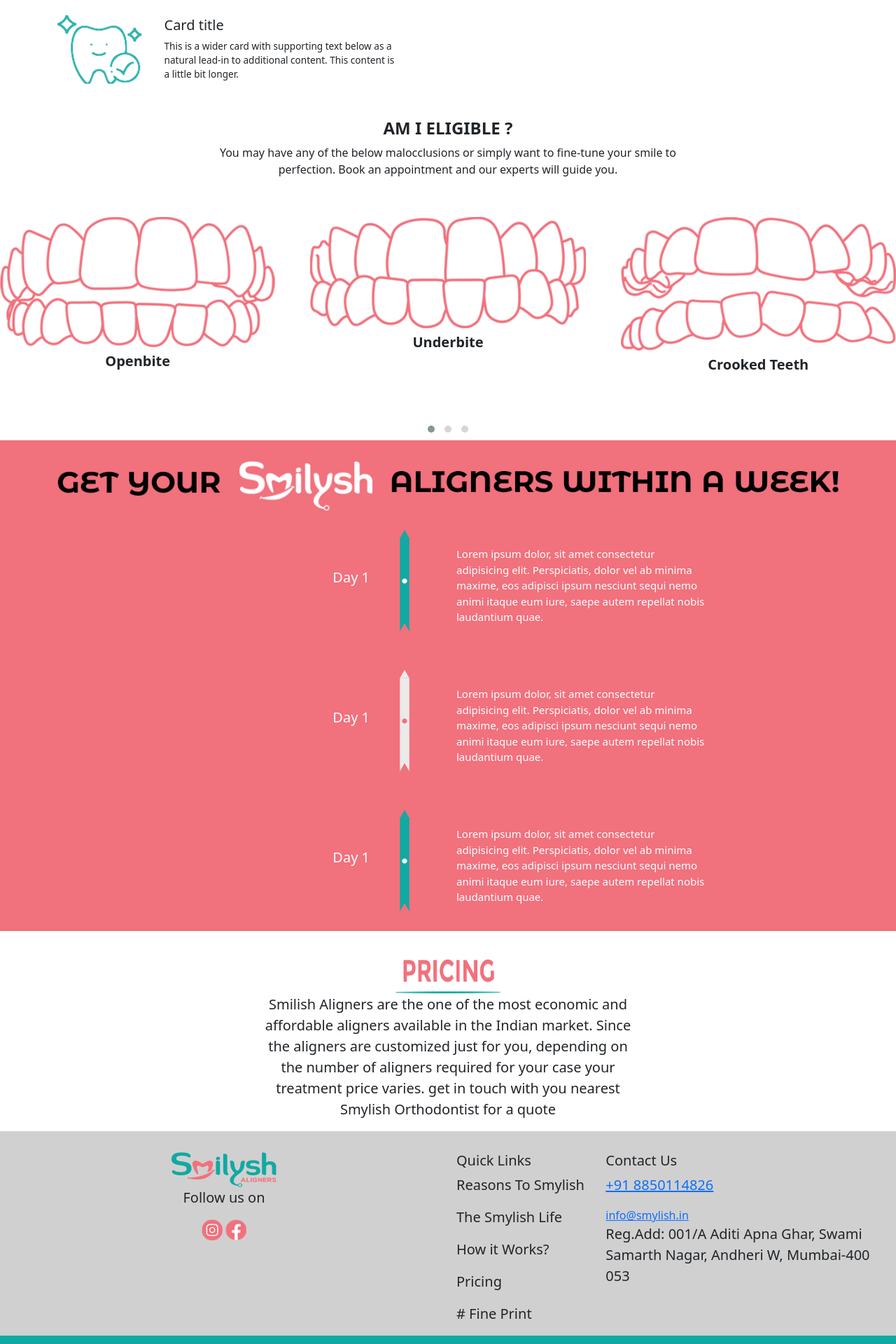
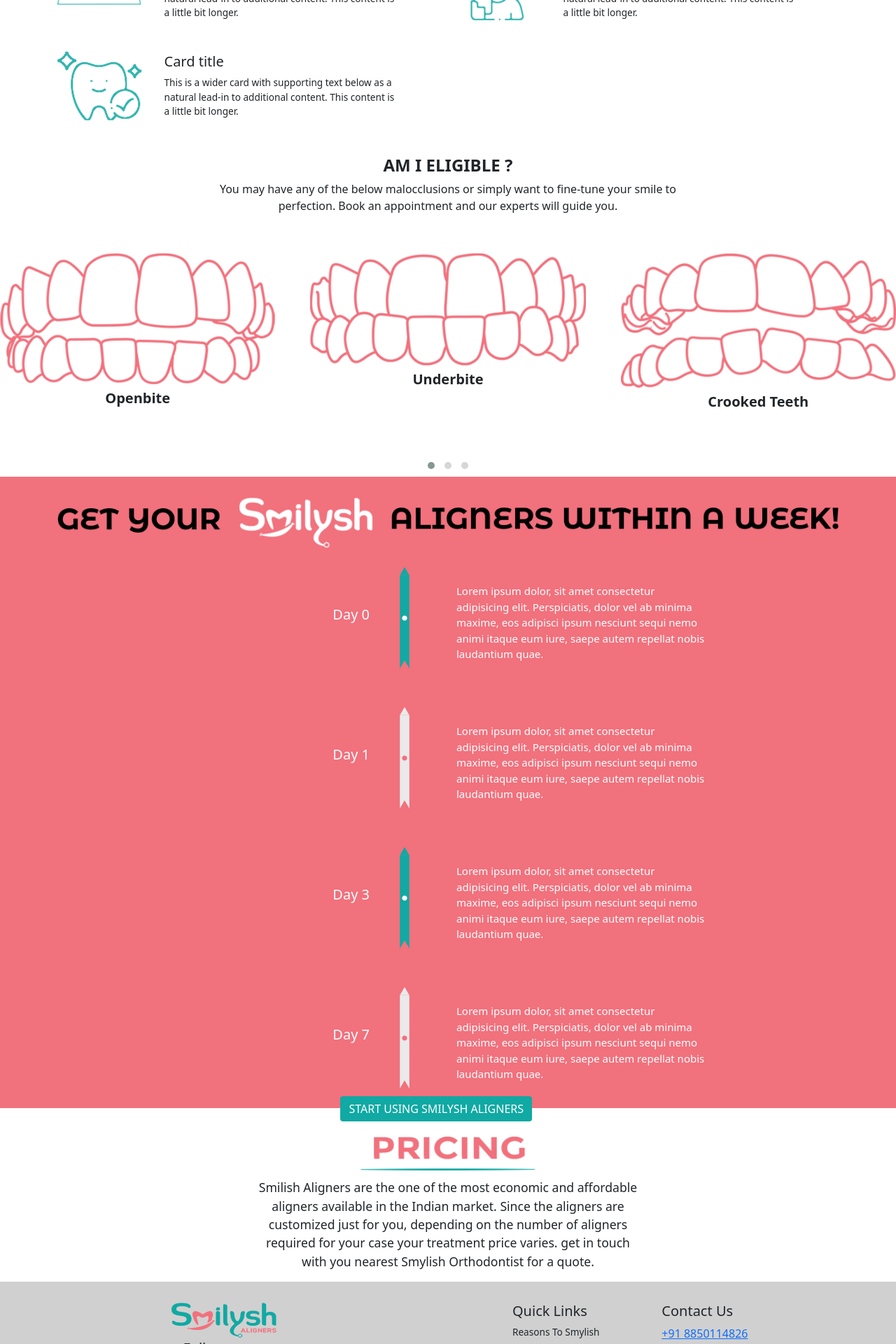
Before and after one commit to sunnyshah-23/smylish, a PHP site: page / in a window 1280 px wide. Shown: the part 2200-4120 px from the top of the page at 70% size. Run offline with PHP 8.4, Linux system fonts and the light colour scheme; some libraries are stand-ins or nearby versions.

Commit message:
all UI things done

```diff
--- a/index.html
+++ b/index.html
@@ -116,7 +116,7 @@
           </a>
         </div>
         <div class="booknow">
-          <button class="btn btn-primary">BOOK CONSULTATION</button>
+          <button class="btn btn-primary">Book Now</button>
         </div>
       </div>
     </nav>
@@ -165,19 +165,19 @@
         <div class="collapse navbar-collapse" id="navbarSupportedContent">
           <ul class="navbar-nav mb-2 mb-lg-0">
             <li class="nav-item">
-              <a class="nav-link" href="#"> <h6>Home</h6></a>
+              <a class="nav-link" href="#carouselExampleControls"> <h6>Home</h6></a>
             </li>
             <li class="nav-item">
-              <a class="nav-link" href="#"> <h6>Reasons to Smilysh</h6></a>
+              <a class="nav-link" href="#reasons-to-smilysh"> <h6>Reasons to Smilysh</h6></a>
             </li>
             <li class="nav-item">
-              <a class="nav-link" href="#"> <h6>The Smilysh Life</h6></a>
+              <a class="nav-link" href="#the-smilysh-life"> <h6>The Smilysh Life</h6></a>
             </li>
             <li class="nav-item">
-              <a class="nav-link" href="#"> <h6>How it Works</h6></a>
+              <a class="nav-link" href="#how-it-works"> <h6>How it Works</h6></a>
             </li>
             <li class="nav-item">
-              <a class="nav-link" href="#"> <h6>Pricing</h6></a>
+              <a class="nav-link" href="#smlyish-pricing"> <h6>Pricing</h6></a>
             </li>
             <li class="nav-item">
               <a class="nav-link" href="#"> <h6>Certified Orthodentist</h6></a>
@@ -241,7 +241,7 @@
 
     <!-- REASONS TO SMILE -->
 
-    <div class="container-fluid">
+    <div class="container-fluid" id="reasons-to-smilysh">
       <div class="d-flex justify-content-center">
         <p class="top-reasons">TOP REASONS TO SMILYSH</p>
       </div>
@@ -249,24 +249,49 @@
         <div class="row justify-content-center">
           <div class="col-md-4 col-lg-4 col-12">
             <img src="img/members/1 image.png" class="img-fluid" alt="..." />
-            <p>
+            <div class="text-center">
+              <p class="r-title">
+
+                SMILYSH ACCURACY
+                <br />
+                <h5>Designed by Orthodentist</h5>
+               </p>
+               <p class="r-description">
+
                 Some quick example text to build on the card title and make up the
                 bulk of the card's content.
                </p>
             </div>
+          </div>
           <div class="col-md-4 col-lg-4 col-12">
             <img src="img/members/2 image.png" class="img-fluid" alt="..." />
-            <p>
+            <div class="text-center reasons-content">
+              <p class="r-title">
+                SMILYSH ACCURACY
+                <br />
+                <h5>Designed by Orthodentist</h5>
+               </p>
+               <p class="r-description">
+
                 Some quick example text to build on the card title and make up the
                 bulk of the card's content.
                </p>
             </div>
+          </div>
           <div class="col-md-4 col-lg-4 col-12">
             <img src="img/members/3 image.png" class="card-img-top" alt="..." />
-            <p>
+            <div class="text-center">
+              <p class="r-title">
+
+                SMILYSH ACCURACY
+                <br />
+                <h5>Designed by Orthodentist</h5>
+               </p>
+               <p class="r-description">
                 Some quick example text to build on the card title and make up the
                 bulk of the card's content.
                </p>
+            </div>
           </div>
         </div>
       </div>
@@ -320,7 +345,7 @@
     <!-- ENDS -->
 
     <!-- SMILISH LIFE -->
-    <div class="smylish_life">
+    <div class="smylish_life" id="the-smilysh-life">
       <div class="container">
         <div class="row justify-content-center">
           <img
@@ -528,7 +553,7 @@
 
     <!-- Aligners start -->
 
-    <div class="aligners-parent">
+    <div class="aligners-parent" id="how-it-works">
       <div class="container">
         <div class="row aligners-image">
           <img
@@ -540,7 +565,7 @@
       <div class="container">
         <div class="row aligners-content">
           <div class="col-md-6 d-flex justify-content-end">
-            <p style="margin-top: 80px">Day 1</p>
+            <p style="margin-top: 80px">Day 0</p>
             <img src="img/aligners/arrow1.3.svg" alt="" />
           </div>
           <div class="col-md-4">
@@ -568,7 +593,7 @@
         </div>
         <div class="row aligners-content">
           <div class="col-md-6 d-flex justify-content-end">
-            <p style="margin-top: 80px">Day 1</p>
+            <p style="margin-top: 80px">Day 3</p>
             <img src="img/aligners/arrow1.3.svg" alt="" />
           </div>
           <div class="col-md-4">
@@ -580,24 +605,44 @@
             </p>
           </div>
         </div>
+        <div class="row aligners-content">
+          <div class="col-md-6 d-flex justify-content-end">
+            <p style="margin-top: 80px">Day 7</p>
+            <img src="img/aligners/arrow2.2.svg" alt="" />
+          </div>
+          <div class="col-md-4">
+            <p style="font-size: 15px">
+              Lorem ipsum dolor, sit amet consectetur adipisicing elit.
+              Perspiciatis, dolor vel ab minima maxime, eos adipisci ipsum
+              nesciunt sequi nemo animi itaque eum iure, saepe autem repellat
+              nobis laudantium quae.
+            </p>
           </div>
         </div>
+      </div>
+      <div class="">
+        <button class="btn btn-primary">
+          START USING SMILYSH ALIGNERS
+        </button>
+      </div>
+    </div>
+
     <!-- END -->
 
     <!-- Pricing starts -->
 
-    <div class="pricing">
+    <div class="pricing" id="smlyish-pricing">
       <div class="container">
         <div class="row justify-content-center">
           <div class="col-md-6 text-center">
-            <img src="img/Pricing/Pricing.png" />
+            <img src="img/Pricing/Pricing.png" width="850" height="150" />
 
             <p>
               Smilish Aligners are the one of the most economic and affordable
               aligners available in the Indian market. Since the aligners are
               customized just for you, depending on the number of aligners
               required for your case your treatment price varies. get in touch
-              with you nearest Smylish Orthodontist for a quote
+              with you nearest Smylish Orthodontist for a quote.
             </p>
           </div>
         </div>
@@ -633,7 +678,7 @@
           </div>
           <div class="col-md-6 right">
             <div class="row justify-content-center">
-              <div class="col-md-4">
+              <div class="col-md-4 quick-links">
                 <h5>Quick Links</h5>
                 <p>Reasons To Smylish</p>
                 <p>The Smylish Life</p>
@@ -641,10 +686,13 @@
                 <p>Pricing</p>
                 <p># Fine Print</p>
               </div>
-              <div class="col-md-8">
+              <div class="col-md-5 contact-us">
                 <h5>Contact Us</h5>
-                <p><a href="tel:+918850114826">+91 8850114826</a></p>
+                <p style="margin-top: 3px">
+                  <a href="tel:+918850114826">+91 8850114826</a>
                   <a href="mailto: info@smylish.in">info@smylish.in</a>
+                </p>
+
                 <p>
                   Reg.Add: 001/A Aditi Apna Ghar, Swami Samarth Nagar, Andheri
                   W, Mumbai-400 053
--- a/styles.css
+++ b/styles.css
@@ -1,3 +1,7 @@
+html {
+  scroll-behavior: smooth;
+}
+
 p {
   font-size: 20px;
 }
@@ -82,8 +86,16 @@ p {
 .aligners-parent {
   background-color: #f1717d;
   max-width: 100%;
+  position: relative;
 }
-
+.aligners-parent button {
+  background-color: #11a9a3 !important;
+  color: white;
+  position: absolute;
+  bottom: -19px;
+  border: none;
+  margin-left: 38%;
+}
 .aligners-image img {
   margin-top: 30px;
 }
@@ -99,9 +111,14 @@ p {
 
 .pricing img {
   height: 50px;
-  width: 150px;
+  width: 250px;
 }
 
+.pricing p {
+  margin-top: 10px;
+  font-size: 1.1rem;
+  font-weight: 500;
+}
 .pricing button {
   background-color: #f1717d;
 }
@@ -138,3 +155,35 @@ p {
 .btn {
   background-color: #f1717d !important;
 }
+
+.quick-links p {
+  margin-bottom: 2px;
+  font-size: 0.85rem;
+  font-weight: 500;
+}
+.contact-us a {
+  font-size: 1rem;
+  margin-top: 25px;
+}
+.contact-us p {
+  font-size: 0.85rem;
+  margin-top: -10px;
+  font-weight: 500;
+}
+
+.reasons-content h5 {
+  margin-top: 2px;
+}
+.r-title {
+  margin-top: 10px;
+  font-size: 1.5rem;
+  font-weight: 800;
+  color: #f1717d;
+}
+
+.r-description {
+  font-size: 0.85rem;
+  justify-content: center;
+  padding-left: 25px;
+  font-weight: 500;
+}
```
Lines whose indentation alone changed are shown as unchanged.
